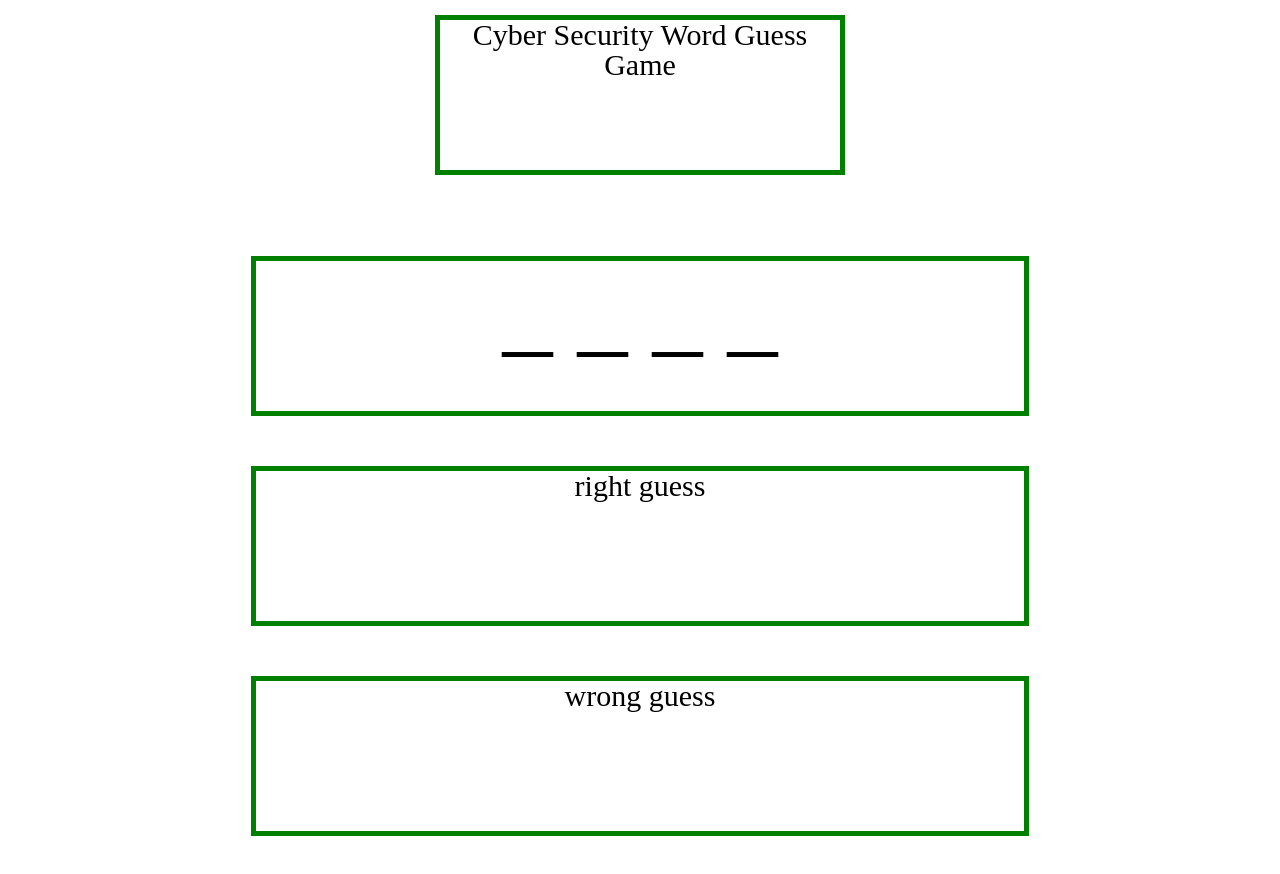
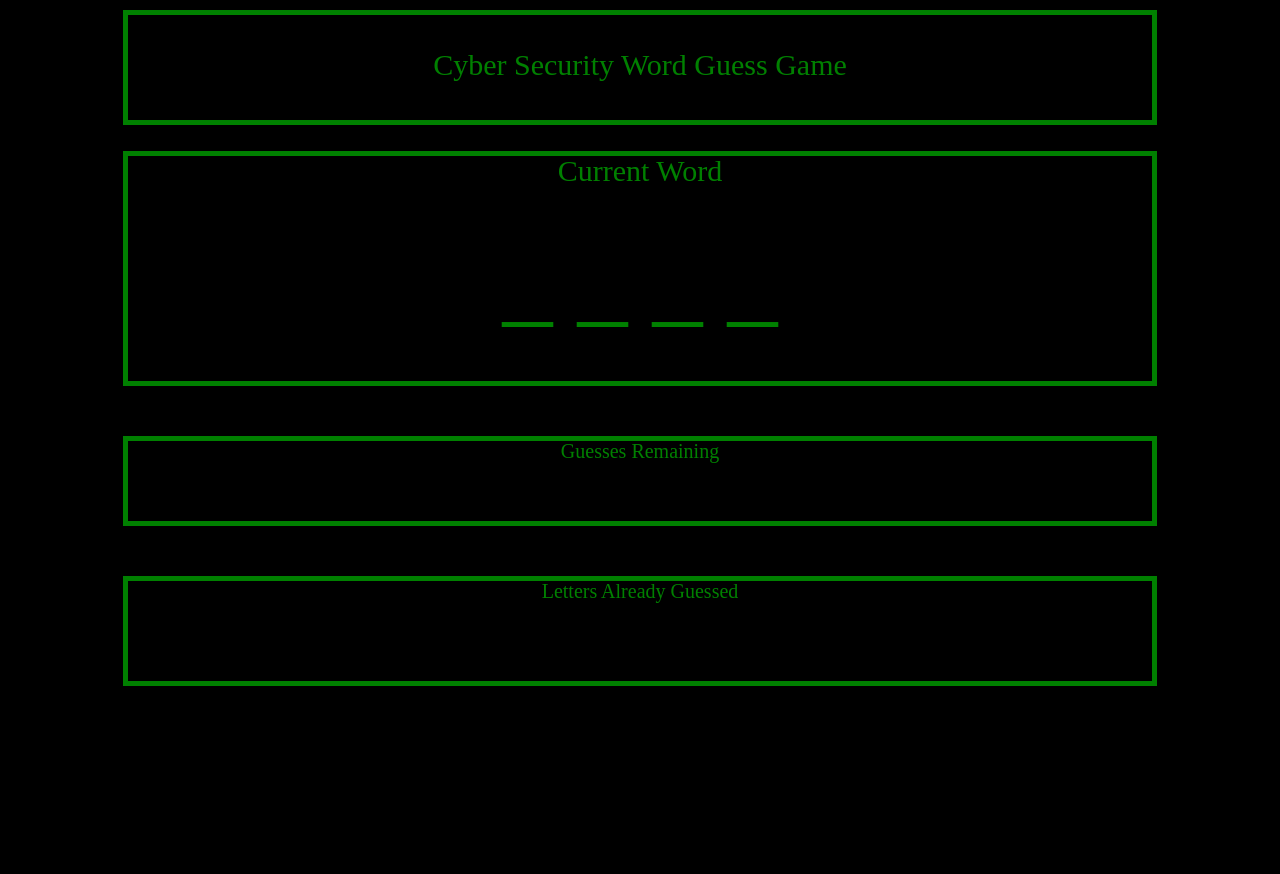
Before and after one commit to SLCollins/Word-Guess-Game, a plain HTML site: page index.html in a window 1280 px wide. After the commit the page ends 800 px from the top, so only its background shows below. Drawn offline with Linux system fonts and the light colour scheme.

Commit message:
style and js updates

```diff
--- a/assets/css/style.css
+++ b/assets/css/style.css
@@ -1,37 +1,58 @@
+body {
+    background-color: black;
+}
+
 header {
     border: 5px solid green;
+    padding-top: 35px;
     font-size: 30px;
+    color: green;
     text-align: center;
-    margin: 15px auto;
-    height: 150px;
-    width: 400px;
+    margin: 10px auto;
+    height: 70px;
+    width: 80%;
+}
+
+.currentWord {
+    border: solid green;
+    border-width: 5px 5px 0px 5px;
+    font-size: 30px;
+    color: green;
+    text-align: center;
+    margin: 0px auto;
+    height: 75px;
+    width: 80%;
 
 }
 
 .underscore {
-    border: 5px solid green;
+    border: solid green;
+    border-width: 0px 5px 5px 5px;
     font-size: 100px;
+    color: green;
     text-align: center;
-    margin: 50px auto;
+    margin: 0px auto;
     height: 150px;
-    width: 60%;
+    width: 80%;
 
 }
 
 .rightGuess {
     border: 5px solid green;
-    font-size: 30px;
+    font-size: 20px;
+    color: green;
     text-align: center;
     margin: 50px auto;
-    height: 150px;
-    width: 60%;
+    height: 80px;
+    width: 80%;
 }
 
 .wrongGuess {
     border: 5px solid green;
-    font-size: 30px;
+    font-size: 20px;
+    color: green;
     text-align: center;
     margin: 50px auto;
-    height: 150px;
-    width: 60%;
+    height: 100px;
+    width: 80%;
 }
--- a/assets/javascript/game1.js
+++ b/assets/javascript/game1.js
@@ -1,8 +1,8 @@
 //Global Variables
 //======================================================
 
-var wordBank = ["Access Control", "Authentication", "Back Door", "Certificate", "Denial of Service Attack",
-"Eavesdropping", "Encryption", "Firewall", "Honey Pot", "Malware", "Man in the Middle Attack", "Padlock", "Phishing"];
+var wordBank = ["authentication", "backdoor", "certificate",
+"eavesdropping", "encryption", "firewall", "honeypot", "malware", "padlock", "phishing"];
 var wrongLetter = [];
 var rightLetter = [];
 var underScores = [];
@@ -25,7 +25,6 @@ function startGame(){
 document.onkeyup = function(event)
 {
     userGuess = event.key;
-    console.log(userGuess);
 
 //this finds if the user guess is a letter in
 //the current word
@@ -33,27 +32,21 @@ document.onkeyup = function(event)
 //not referencing an index point youre treating it like a single item list
     if (randWord.indexOf(userGuess) > -1)
     {
-
         for(var i = 0; i < randWord.length; i++)
         {
-            if randWord[i] === userGuess;
+            if (randWord[i] === userGuess)
             {
                 underScores[i] = userGuess;
+                console.log(underScores);
             }
-            console.log(underScores)
+
         }
-
-        if(underScores.join('') == randWord) {
-            alert('You Win!')
-        }
-
     }
-    else {
-        wrongLetter.push(userGuess)
+    else
+    {
+        wrongLetter.push(userGuess);
         console.log(wrongLetter);
     }
-
-
 }
 
 
--- a/index.html
+++ b/index.html
@@ -9,15 +9,16 @@
 
 </head>
 <body>
-</body>
         <div class="container">
                 <header>
                     <h1>Cyber Security Word Guess Game</h1>
                 </header>
                 <br>
+                <div class="currentWord">Current Word</div>
                 <div class="underscore">_ _ _ _</div>
-        <div class="rightGuess">right guess</div>
-        <div class="wrongGuess">wrong guess</div>
+                <div class="rightGuess">Guesses Remaining</div>
+                <div class="wrongGuess">Letters Already Guessed</div>
             </div>
+</body>
     <script src="assets/javascript/game1.js"></script>
 </html>
```
Lines whose indentation alone changed are shown as unchanged.
